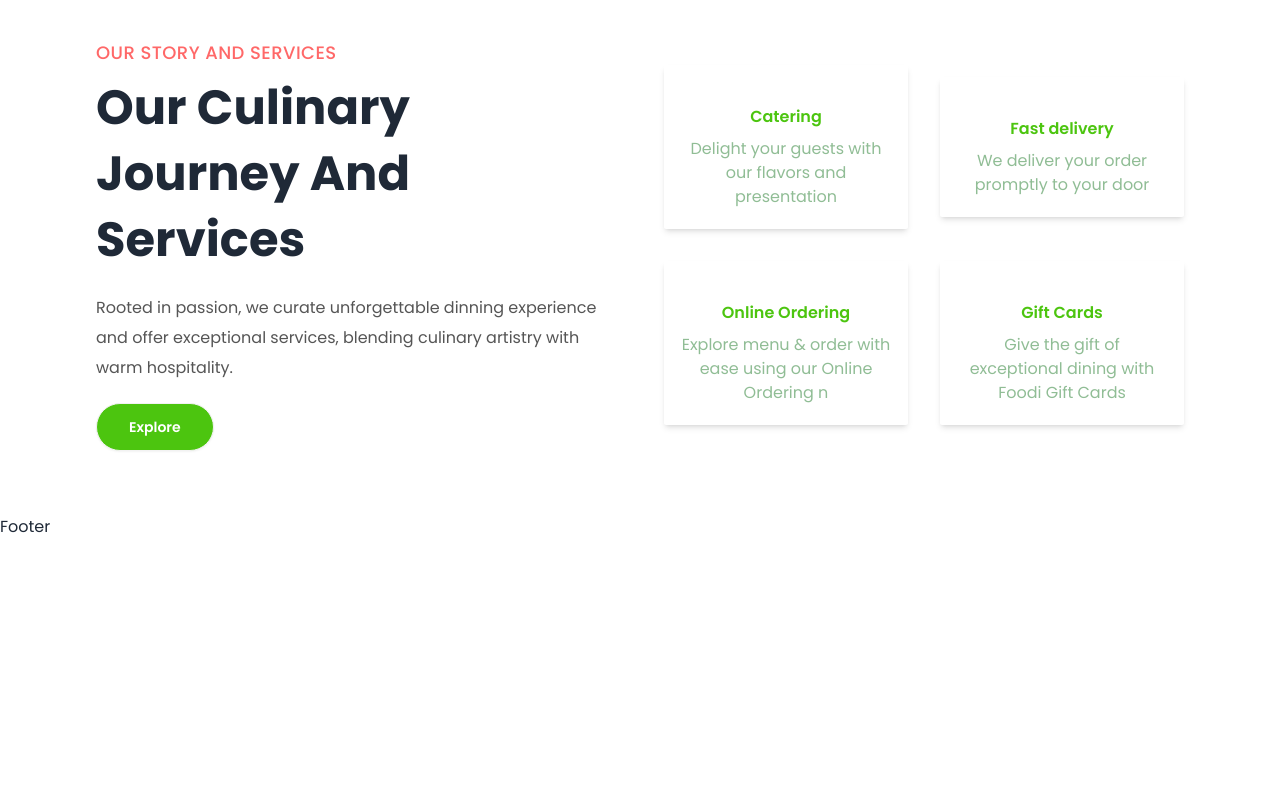
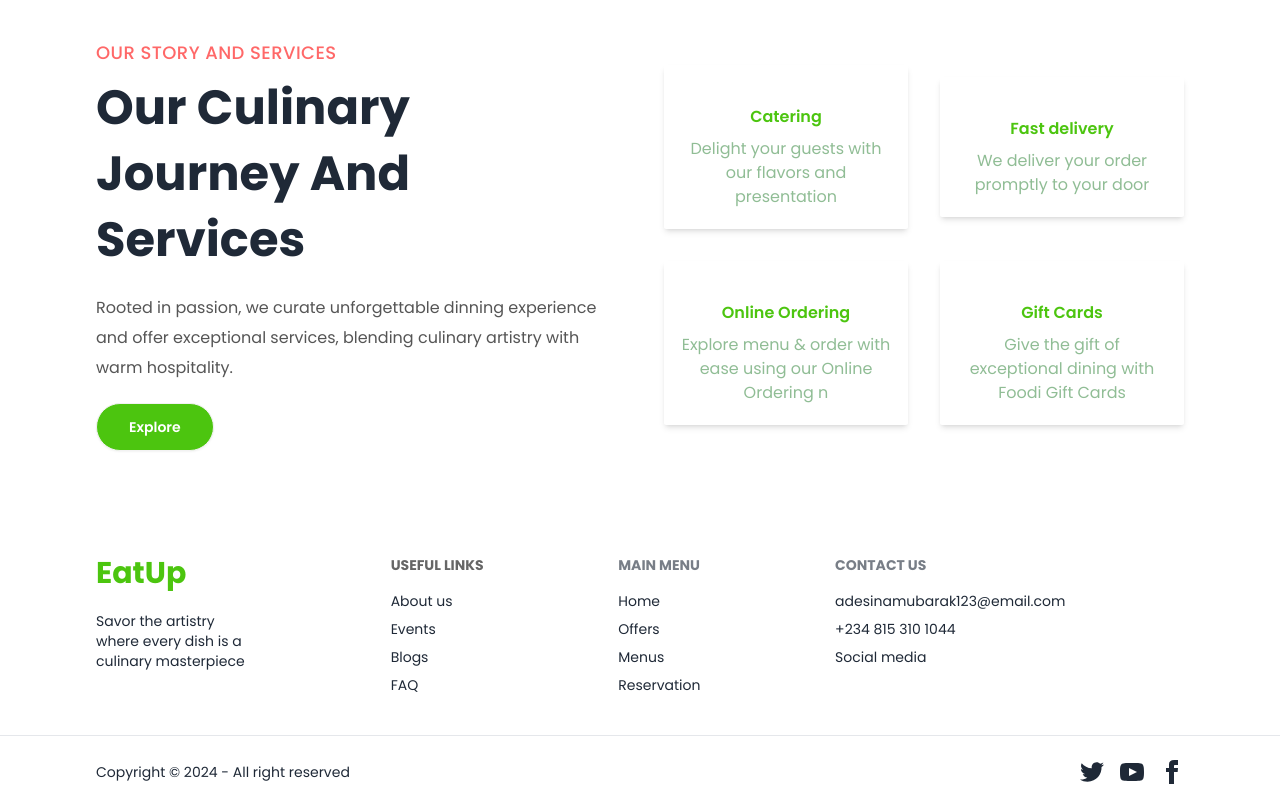
Before and after one commit to Mubarak1A/EatUp, a React (Vite) app in the folder EatUp-client/: page / in a window 1280 px wide. Shown: the part 3238-4038 px from the top of the page. Before the commit the page ends 3777 px from the top, so only its background shows below. Built offline with nearby package versions, Linux system fonts and the light colour scheme.

Commit message:
update and finish up  the footer contents

```diff
--- a/EatUp-client/src/components/Footer.jsx
+++ b/EatUp-client/src/components/Footer.jsx
@@ -1,7 +1,79 @@
-import React from 'react'
+import React from "react";
 
-export default function Footer() {
-  return (
-    <div>Footer</div>
-  )
-}
+const Footer = () => {
+    return (
+        <div>
+            <footer className="footer xl:px-24 py-10 px-4 text-base-content">
+                <aside>
+                    <a href='/' className='text-green font-bold text-3xl'>EatUp</a>
+                    <p className="my-3 md:w-40">
+                        Savor the artistry where every dish is a culinary masterpiece
+                    </p>
+                </aside>
+                <nav>
+                    <header className="footer-title text-black">Useful links</header>
+                    <a className="link link-hover">About us</a>
+                    <a className="link link-hover">Events</a>
+                    <a className="link link-hover">Blogs</a>
+                    <a className="link link-hover">FAQ</a>
+                </nav>
+                <nav>
+                    <header className="footer-title">Main Menu</header>
+                    <a className="link link-hover">Home</a>
+                    <a className="link link-hover">Offers</a>
+                    <a className="link link-hover">Menus</a>
+                    <a className="link link-hover">Reservation</a>
+                </nav>
+                <nav>
+                    <header className="footer-title">Contact Us</header>
+                    <a className="link link-hover">adesinamubarak123@email.com</a>
+                    <a className="link link-hover">+234 815 310 1044</a>
+                    <a className="link link-hover">Social media</a>
+                </nav>
+            </footer>
+            <hr />
+            <footer className="footer items-center xl:px-24 px-4 py-4 mt-2">
+                <aside className="items-center grid-flow-col">
+                    <p>Copyright © 2024 - All right reserved</p>
+                </aside>
+                <nav className="grid-flow-col gap-4 md:place-self-center md:justify-self-end">
+                    <a href="#">
+                        <svg
+                            xmlns="http://www.w3.org/2000/svg"
+                            width="24"
+                            height="24"
+                            viewBox="0 0 24 24"
+                            className="fill-current"
+                        >
+                            <path d="M24 4.557c-.883.392-1.832.656-2.828.775 1.017-.609 1.798-1.574 2.165-2.724-.951.564-2.005.974-3.127 1.195-.897-.957-2.178-1.555-3.594-1.555-3.179 0-5.515 2.966-4.797 6.045-4.091-.205-7.719-2.165-10.148-5.144-1.29 2.213-.669 5.108 1.523 6.574-.806-.026-1.566-.247-2.229-.616-.054 2.281 1.581 4.415 3.949 4.89-.693.188-1.452.232-2.224.084.626 1.956 2.444 3.379 4.6 3.419-2.07 1.623-4.678 2.348-7.29 2.04 2.179 1.397 4.768 2.212 7.548 2.212 9.142 0 14.307-7.721 13.995-14.646.962-.695 1.797-1.562 2.457-2.549z"></path>
+                        </svg>
+                    </a>
+                    <a href="#">
+                        <svg
+                            xmlns="http://www.w3.org/2000/svg"
+                            width="24"
+                            height="24"
+                            viewBox="0 0 24 24"
+                            className="fill-current"
+                        >
+                            <path d="M19.615 3.184c-3.604-.246-11.631-.245-15.23 0-3.897.266-4.356 2.62-4.385 8.816.029 6.185.484 8.549 4.385 8.816 3.6.245 11.626.246 15.23 0 3.897-.266 4.356-2.62 4.385-8.816-.029-6.185-.484-8.549-4.385-8.816zm-10.615 12.816v-8l8 3.993-8 4.007z"></path>
+                        </svg>
+                    </a>
+                    <a href="#">
+                        <svg
+                            xmlns="http://www.w3.org/2000/svg"
+                            width="24"
+                            height="24"
+                            viewBox="0 0 24 24"
+                            className="fill-current"
+                        >
+                            <path d="M9 8h-3v4h3v12h5v-12h3.642l.358-4h-4v-1.667c0-.955.192-1.333 1.115-1.333h2.885v-5h-3.808c-3.596 0-5.192 1.583-5.192 4.615v3.385z"></path>
+                        </svg>
+                    </a>
+                </nav>
+            </footer>
+        </div>
+    );
+};
+
+export default Footer;
```
